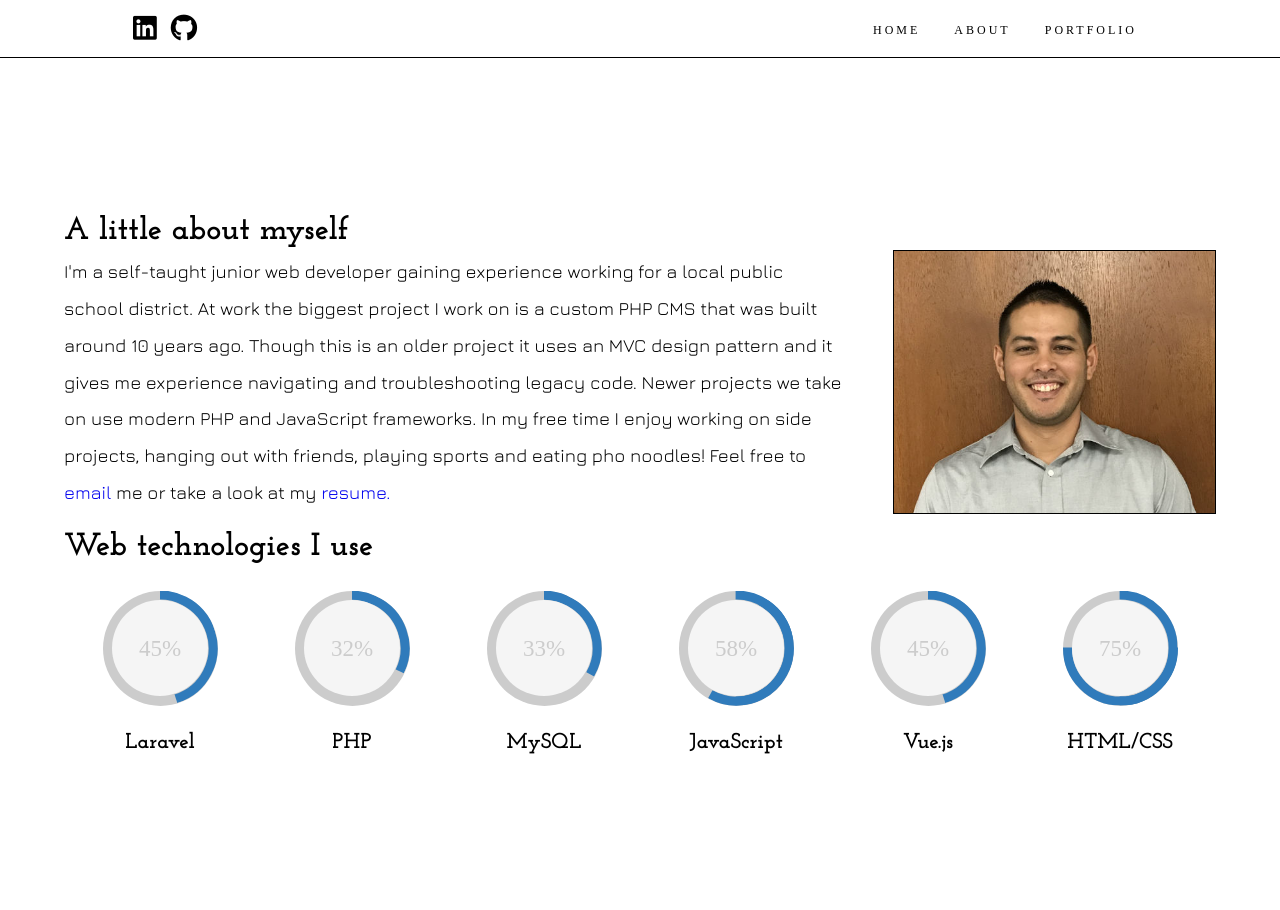
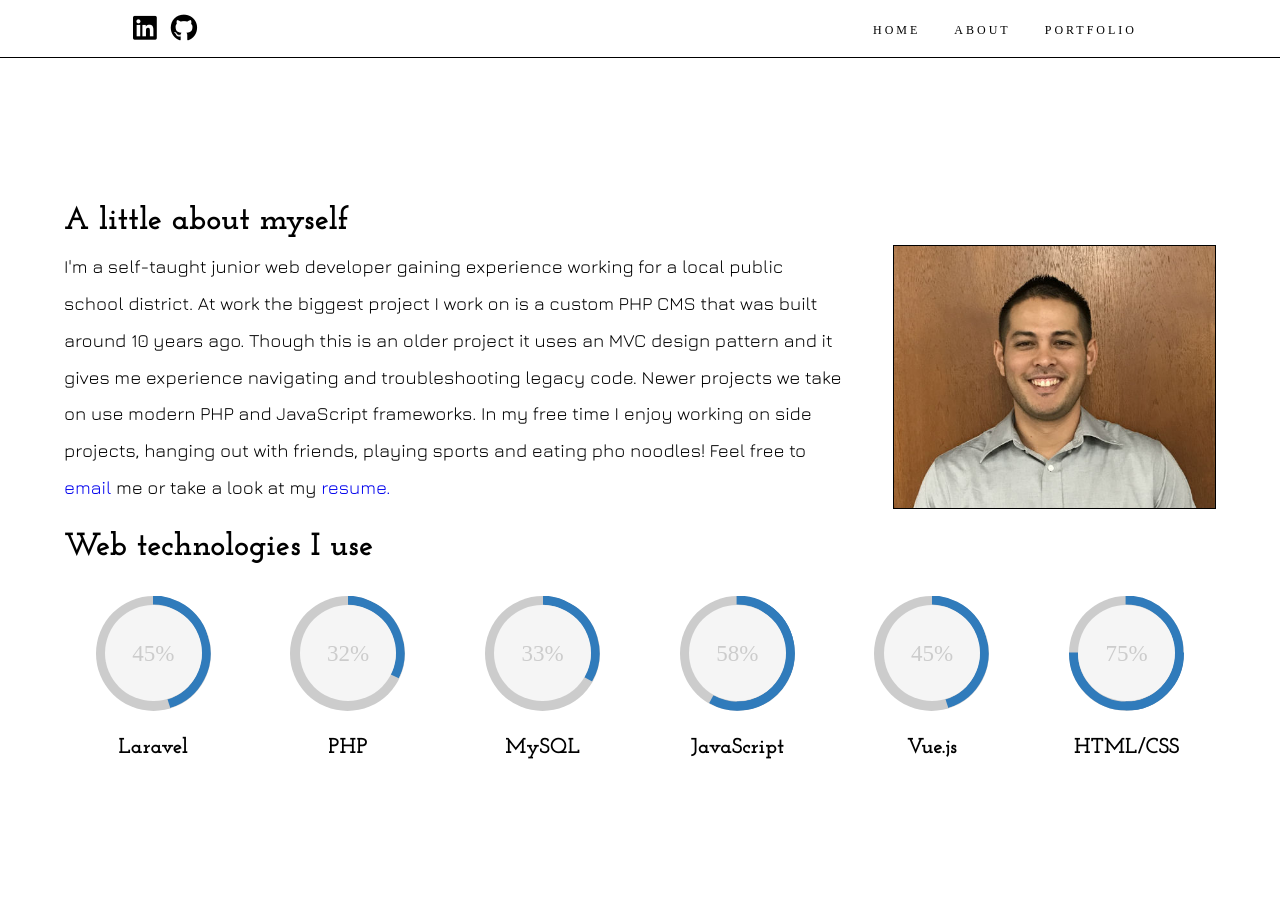
Before and after one commit to amfische/amfische.github.io, a Jekyll site: the page built from about.html, in a window 1280 px wide. Built offline with Jekyll 4.4.1, drawn with Linux system fonts in a browser that asks for light colours; nearby versions of some CDN libraries; some web fonts are replaced.

Commit message:
more style changes, started debuggin simon game

```diff
--- a/about.html
+++ b/about.html
@@ -6,8 +6,8 @@
 
 <div class="container" id="about">
 
-	<div class="col-about clearfix">
-		<h1>A little about myself</h1>
+	<h1>A little about myself</h1>
+  <div class="col-about">
 		<div class="flex-container">
       <div class="img-container">
         <img src="/assets/images/profile_3.jpg" alt="bust shot image of myself">
@@ -16,8 +16,8 @@
 		</div>
 	</div> <!-- end col-about -->
 
-	<div class="col-skills clearfix">
-		<h1>Web technologies I use</h1>
+  <h1>Web technologies I use</h1>
+	<div class="col-skills">
 
 		<div class="skill-item">
       <div class="c100 p1 big laravel">
--- a/assets/_sass/calculator.scss
+++ b/assets/_sass/calculator.scss
@@ -71,5 +71,6 @@
 		.display, .description {
 			width: auto;
 		}
+		ul { padding: 0px; }
 	}
 }
--- a/assets/_sass/simon.scss
+++ b/assets/_sass/simon.scss
@@ -213,4 +213,5 @@
 		width: 475px;
 		height: 475px;
 	}
+	#simon .game-description ul { padding: 0px; }
 }
--- a/assets/css/style.scss
+++ b/assets/css/style.scss
@@ -29,14 +29,6 @@
 	clear: both;
 }
 
-@media (max-width: 786px) {
-	.container {
-		width: 98%;
-		margin: 70px auto;
-		text-align: center;
-	}
-}
-
 /****************************
 				NAVIGATION
 ****************************/
@@ -45,8 +37,13 @@
   display: flex;
   justify-content: space-between;
   align-items: center;
-  padding: 15px 10%;
+  padding: 10px;
   border-bottom: 1px solid #000;
+	box-sizing: border-box;
+	position: sticky;
+	top: 0px;
+	background-color: #fff;
+	z-index: 100;
 }
 div.social a {
   color: #000;
@@ -61,12 +58,11 @@
 }
 ul.links li {
   display: inline-block;
-  margin: 0 15px;
+  margin: 0 5px;
 }
 ul.links li a {
   text-decoration: none;
   font-size: 12px;
-  letter-spacing: 3px;
   color: #000;
 }
 ul.links li a:hover {
@@ -76,17 +72,12 @@
 ul.links li a:active {
   text-decoration: underline;
 }
-@media (max-width: 786px) {
+@media (min-width: 786px) {
   nav.navbar {
-    padding: 10px;
-    position: fixed;
-    width: 100%;
-    box-sizing: border-box;
-    background-color: #fff;
-    z-index: 100;
+		padding: 15px 10%;
   }
-  ul.links li { margin: 0px 5px; }
-  ul.links li a { letter-spacing: 0px; }
+  ul.links li { margin: 0px 15px; }
+  ul.links li a { letter-spacing: 3px; }
 }
 
 /****************************
@@ -98,7 +89,7 @@
 	h1 {
 		font-weight: 100;
 		text-align: center;
-		font-size: 6.5em;
+		font-size: 6em;
 		margin: 0px auto 15px;
 		font-family: 'Josefin Slab', serif;
 
@@ -114,7 +105,7 @@
 	}
 
 	.display-line {
-		width: 57%;
+		width: 90%;
 		margin: auto;
 		border-bottom: 3px solid black;
 	}
@@ -122,10 +113,15 @@
 	i.fa {
 		background-color: white;
     padding: 5px 15px;
-    margin: 0px 47%;
+    margin: 0px 44%;
     font-size: 2em;
     position: relative;
     bottom: 22px;
+	}
+
+	@media (min-width: 992px) {
+		.display-line { width: 57%; }
+		i.fa { margin: 0px 47%; }
 	}
 }
 
@@ -147,11 +143,11 @@
 
 	h1 {
 	  font-family: 'Josefin Slab', serif;
-	  margin: 0;
+	  text-align: center;
+	  margin: 75px auto 5px;
 	}
 
 	.col-about {
-		margin-bottom: 50px;
 
 		.img-container {
 			width: 100%;
@@ -178,12 +174,15 @@
 
 	}
 	.col-skills {
+		display: grid;
+		grid-template-columns: repeat(2, 1fr);
+		grid-template-rows: repeat(3, 1fr);
+		grid-gap: 1em;
+		margin-bottom: 25px;
 
 		.skill-item {
-			width: 33%;
 			padding: 0px;
 			margin: 0px;
-			float: left;
 			box-sizing: border-box;
 		}
 
@@ -196,40 +195,50 @@
 
 	}
 
+	@media (min-width: 768px) {
+		h1 { text-align: left; }
+		.col-about {
+			.img-container {
+				width: 50%;
+				float: left;
+				margin: 15px 15px 15px 0px;
+			}
+		}
+		.col-skills {
+			grid-template-columns: repeat(3, 1fr);
+			grid-template-rows: repeat(2, 1fr);
+		}
+
+	}
+
 	@media (min-width: 992px) {
-		.col-skills .skill-item {
-			width: 25%;
-		}
 		.flex-container {
 			display: flex;
 			justify-content: space-between;
 			align-items: center;
 		}
-		.col-about .img-container {
-			width: 28%;
-			margin-bottom: 0;
-			order: 2;
+		.col-about {
+			.img-container {
+				width: 30%;
+				order: 2;
+				margin: 0;
+				float: none;
+			}
+			p { width: 60%; }
 		}
-
-		.col-about p {
-			width: 68%;
-		}
-
 	}
 
 	@media (min-width: 1200px) {
-		&.container {
-			display: flex;
-			flex-direction: column;
-			justify-content: space-around;
+		h1 { margin: 20px auto 5px; }
+		.col-about {
+			.img-container { width: 28%; }
+			p { width: 68%; }
 		}
 
-		.col-about {
-			margin-bottom: 15px;
-		}
-
-		.col-skills .skill-item {
-			width: 16.6666666%;
+		.col-skills {
+			grid-template-columns: repeat(6, 1fr);
+			grid-template-rows: initial;
+			margin-bottom: 25px;
 		}
 
 	}
@@ -237,22 +246,16 @@
 	@media (min-width: 1850px) {
 		.col-about {
 			margin: 50px auto;
+			p { font-size: 1.5em; }
 		}
 
-		.col-about .img-container {
-
-		}
-
-		.col-about p {
-			font-size: 1.5em;
-		}
-
-		.col-skills .skill-item {
-			padding: 50px;
-		}
-
-		.col-skills .skill-item p {
-			font-size: 2em;
+		.col-skills {
+			.skill-item {
+				padding: 50px;
+			}
+			.skill-item p {
+				font-size: 2em;
+			}
 		}
 
 		.c100.big {
@@ -276,7 +279,7 @@
 
 div.project {
 	position: relative;
-	width: 30%;
+	width: 90%;
 	margin: 10px;
 }
 
@@ -321,8 +324,8 @@
 	margin-top: 0px;
 }
 
-@media (max-width: 992px) {
+@media (min-width: 992px) {
 	div.project {
-		width: 80%;
+		width: 30%;
 	}
 }
--- a/assets/js/simon/ui.js
+++ b/assets/js/simon/ui.js
@@ -13,7 +13,8 @@
 var mistake = new Audio('/assets/sounds/buzz.mp3');
 var win = new Audio('/assets/sounds/ping.mp3');
 
-var $count_element = document.getElementsByClassName('level-count').childNodes[1];
+var $count_element = document.getElementsByClassName('level-count');
+var $count_element = $count_element[0];
 
 var ui = {
 	count: "00"
```
